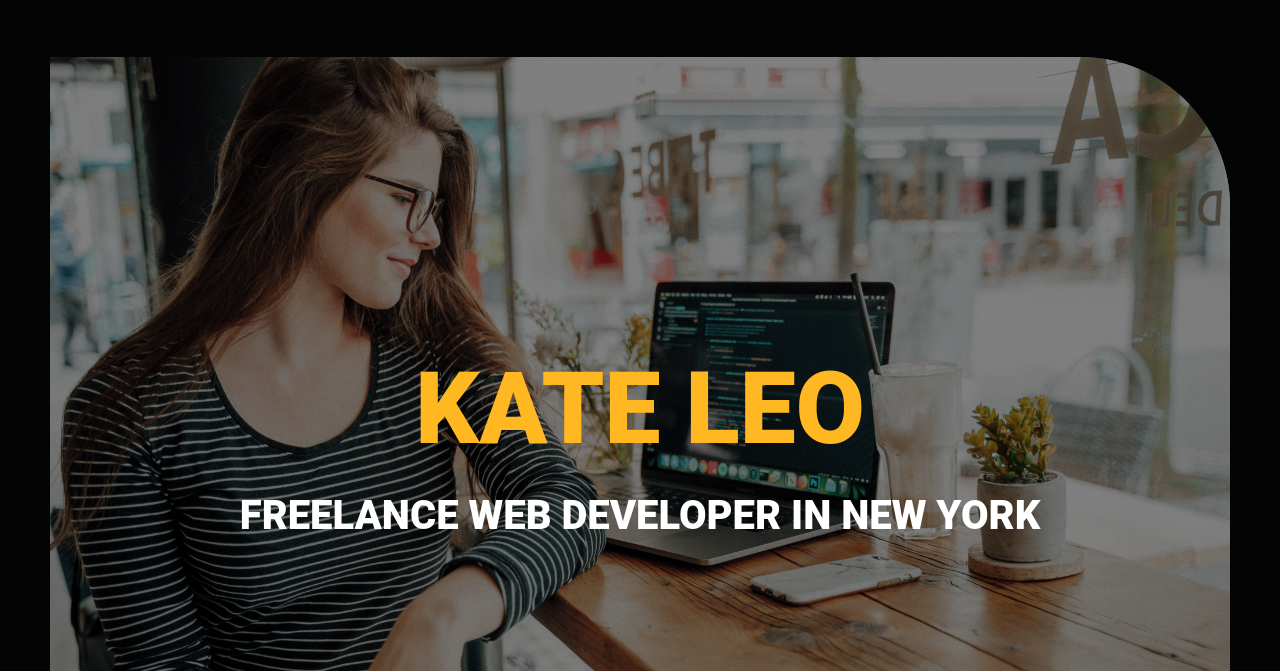
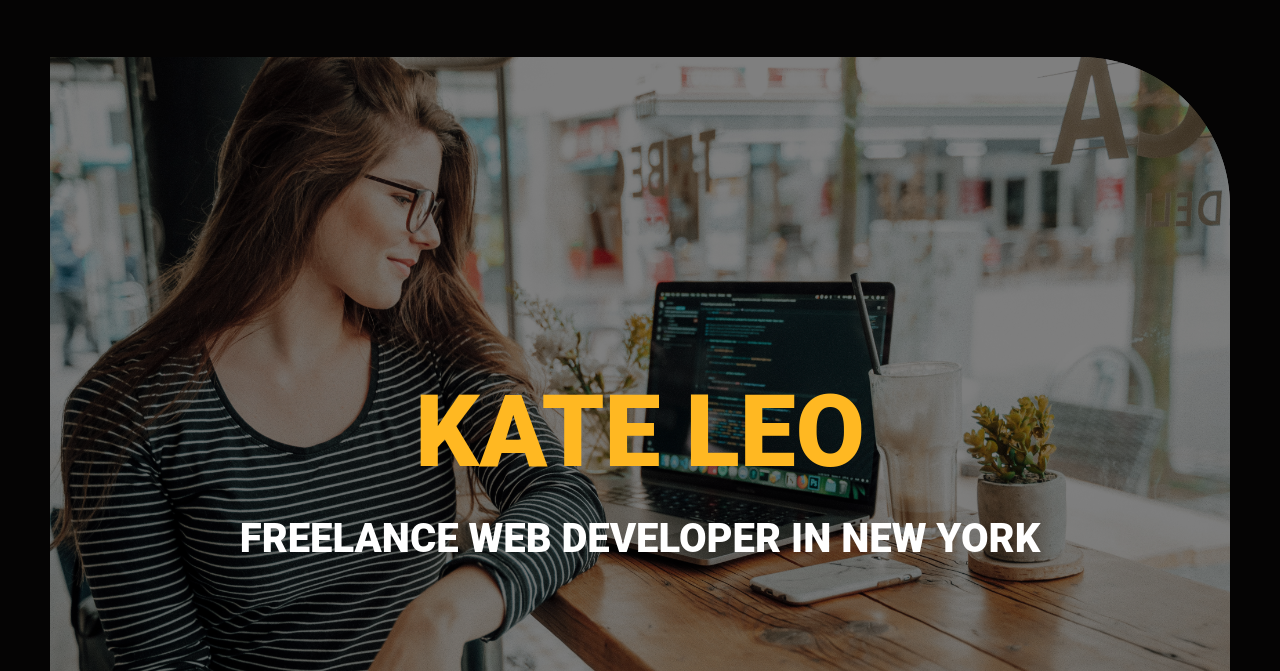
Before and after one commit to demorest49de/Portfolio, a plain HTML site: page index.html in a window 1280 px wide. Shown: the part 129-800 px from the top of the page. Drawn offline with Linux system fonts and the light colour scheme.

Commit message:
- исправления закомментированы

```diff
--- a/index.css
+++ b/index.css
@@ -109,6 +109,7 @@ ul {
 }
 
 .wrapper {
+    /*content: url("img/hero/kate leo_shaded.png");*/
     background-image: url("img/hero/kate leo_shaded.png");
     background-size: cover;
     background-position: center;
@@ -116,10 +117,10 @@ ul {
     border-top-right-radius: 134px;
     border-bottom-left-radius: 134px;
     min-height: 780px;
-    display: flex;
-    flex-direction: column;
-    justify-content: center;
-    align-items: center;
+    /*display: flex;*/
+    /*flex-direction: column;*/
+    /*justify-content: center;*/
+    /*align-items: center;*/
 }
 
 .hero__title {
@@ -136,4 +137,5 @@ ul {
     text-align: center;
     color: #ffb822;
     margin-bottom: 37px;
+    padding-top: 325px;
 }
```
